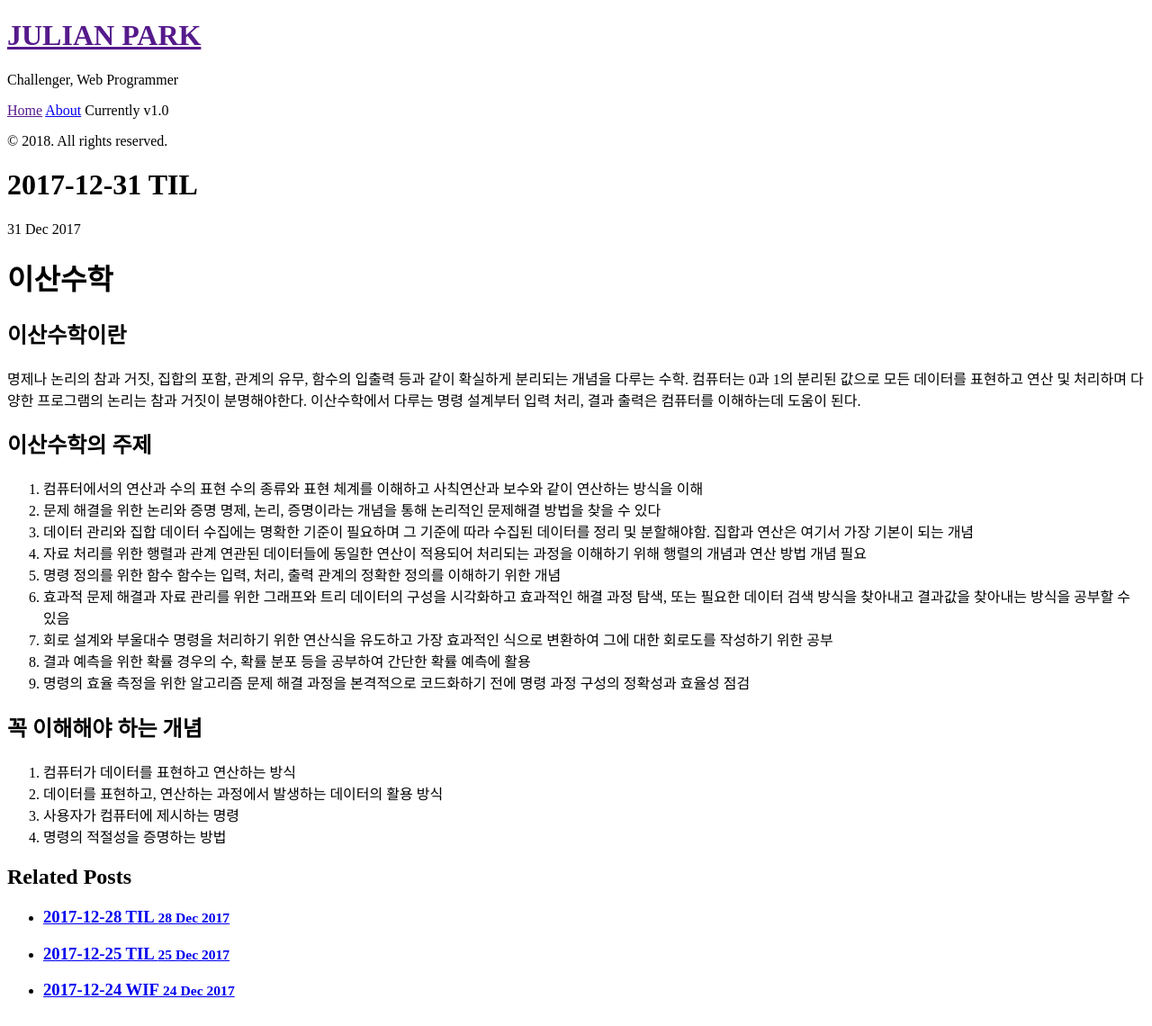
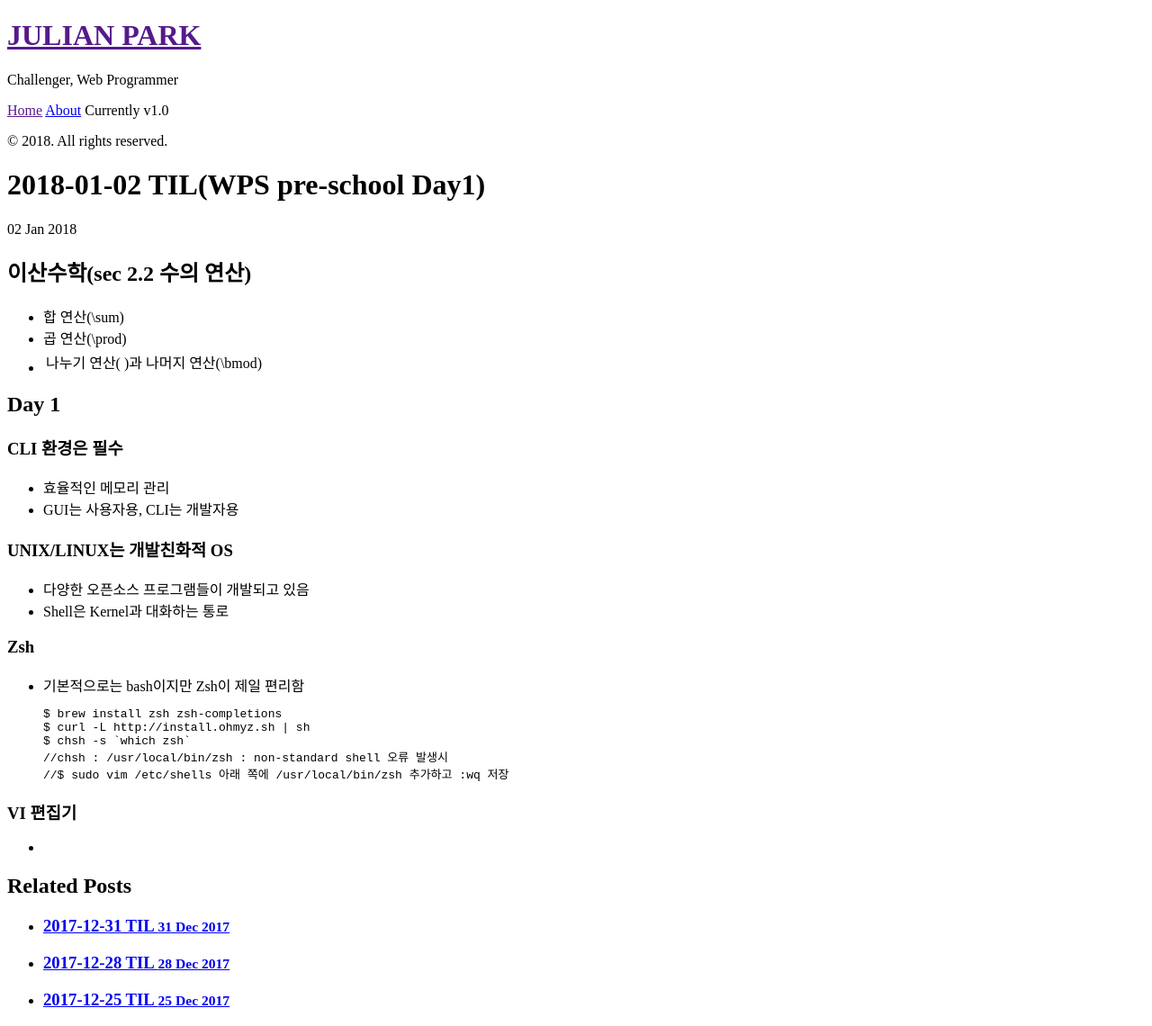
Before and after one commit to Chrisaor/chrisaor.github.com, a Jekyll site: the page built from _posts/2018-01-02-TIL.md, in a window 1280 px wide. Shown: the whole page at 90% size. Built offline with Jekyll 4.4.1, drawn with Linux system fonts in a browser that asks for light colours.

Commit message:
Macdown test

````diff
--- /dev/null
+++ b/_posts/2018-01-02-TIL.md
@@ -0,0 +1,37 @@
+---
+layout: post
+title:  "2018-01-02 TIL(WPS pre-school Day1)"
+date:   2018-01-02 11:30:00 +0900
+categories: TIL
+---
+
+
+## 이산수학(sec 2.2 수의 연산)
+- 합 연산(\sum)
+- 곱 연산(\prod)
+- 나누기 연산(|)과 나머지 연산(\bmod)
+
+
+
+## Day 1
+
+### CLI 환경은 필수
+- 효율적인 메모리 관리
+- GUI는 사용자용, CLI는 개발자용
+
+### UNIX/LINUX는 개발친화적 OS
+- 다양한 오픈소스 프로그램들이 개발되고 있음
+- Shell은 Kernel과 대화하는 통로
+
+### Zsh
+- 기본적으로는 bash이지만 Zsh이 제일 편리함
+```
+$ brew install zsh zsh-completions
+$ curl -L http://install.ohmyz.sh | sh
+$ chsh -s `which zsh`
+//chsh : /usr/local/bin/zsh : non-standard shell 오류 발생시
+//$ sudo vim /etc/shells 아래 쪽에 /usr/local/bin/zsh 추가하고 :wq 저장
+```
+
+### VI 편집기
+-
````
Also changed, not shown: _posts/2017-12-31-TIL.markdown (line endings or trailing spaces).
